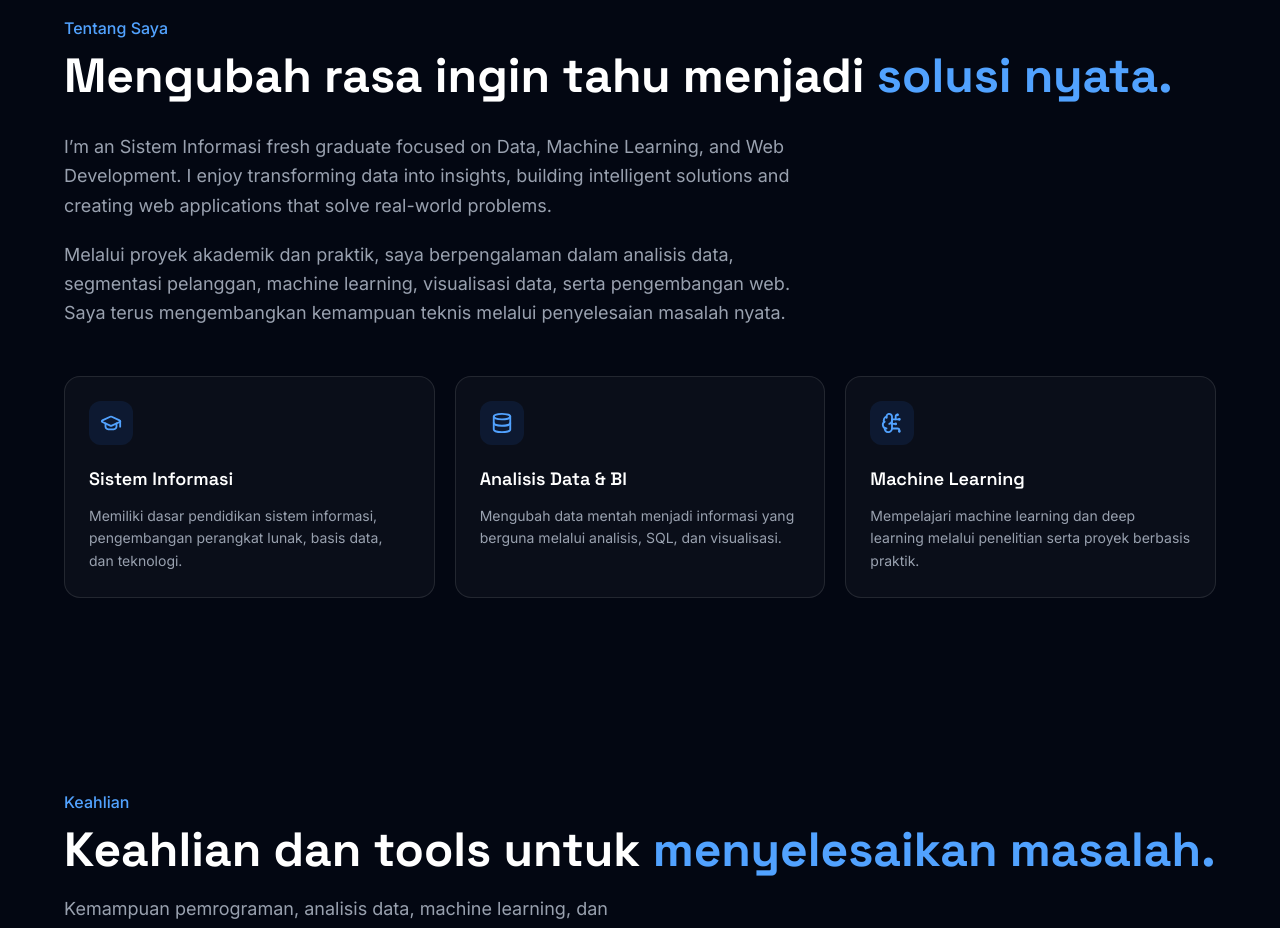
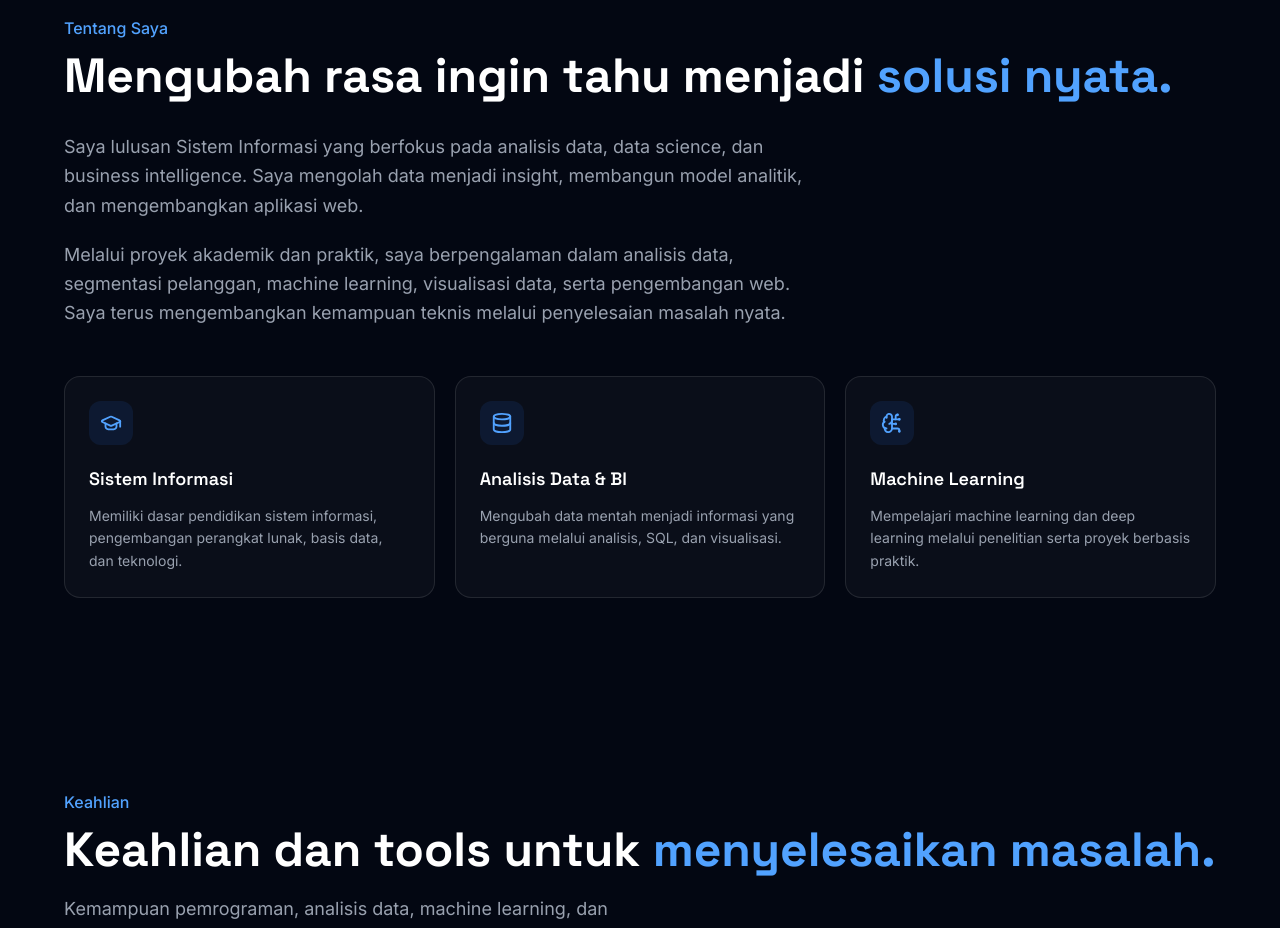
Before and after one commit to myusrilap/my-portofolio, a React app: page / in a window 1280 px wide. Shown: the part 880-1808 px from the top of the page. Built offline with nearby package versions, Linux system fonts and the light colour scheme; the HTML template or start-up script is replaced by a standard one.

Commit message:
i18n: finish localized labels in About.jsx

```diff
--- a/src/components/About.jsx
+++ b/src/components/About.jsx
@@ -53,9 +53,7 @@ const About = () => {
           className="mt-8 max-w-3xl"
         >
           <p className="text-gray-400 text-lg leading-relaxed">
-          I’m an Sistem Informasi fresh graduate focused on Data, Machine Learning, and Web Development.
-          I enjoy transforming data into insights, building intelligent solutions
-          and creating web applications that solve real-world problems.
+          Saya lulusan Sistem Informasi yang berfokus pada analisis data, data science, dan business intelligence. Saya mengolah data menjadi insight, membangun model analitik, dan mengembangkan aplikasi web.
           </p>
 
           <p className="mt-5 text-gray-400 text-lg leading-relaxed">
```
